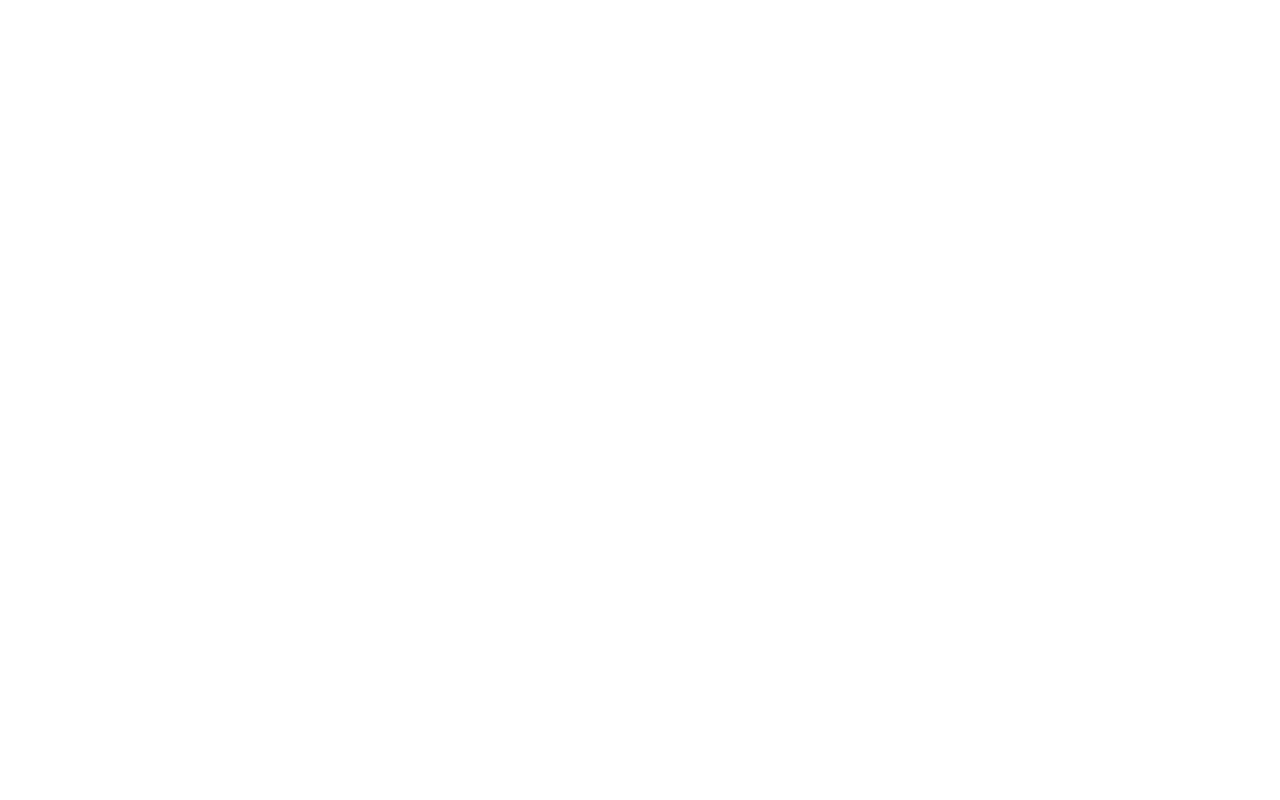
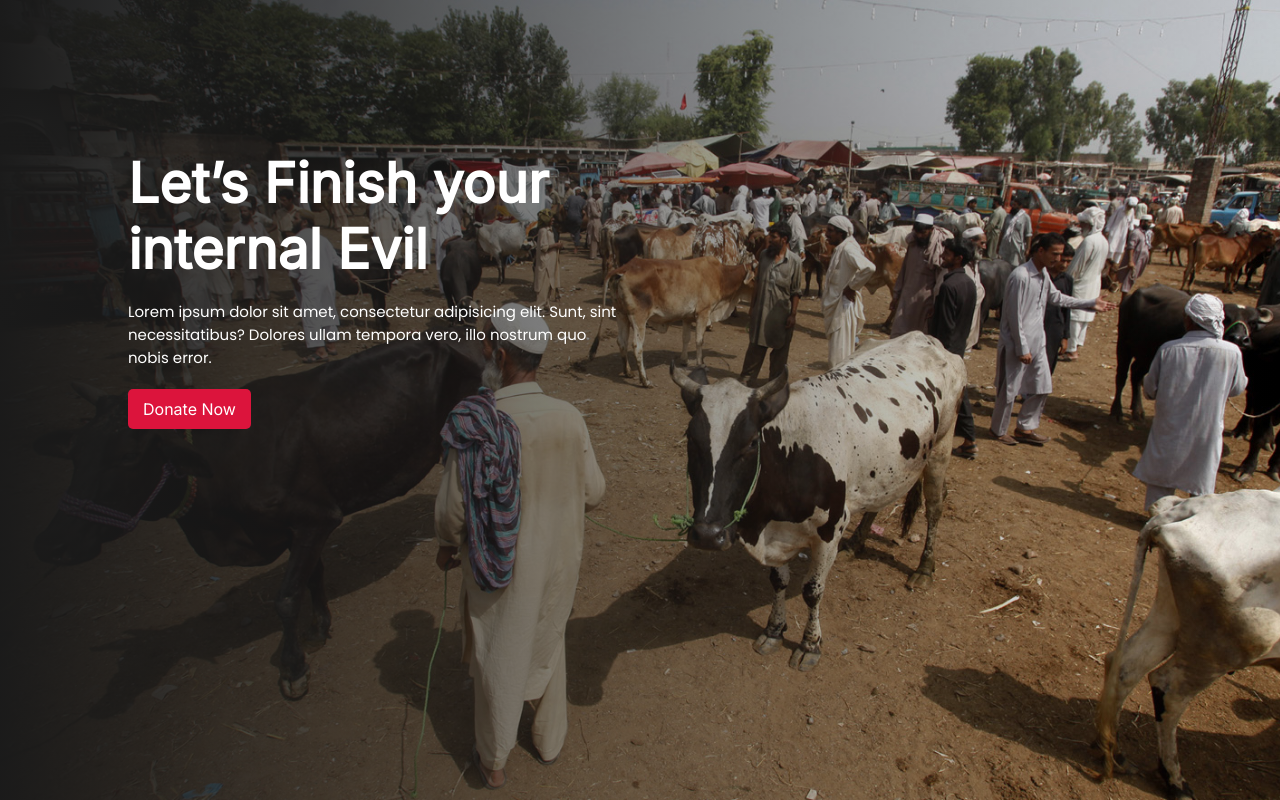
Before and after one commit to MehediAhsan/eid-zakat, a plain HTML site: page index.html in a window 1280 px wide. Drawn offline with Linux system fonts and the light colour scheme.

Commit message:
header added

```diff
--- a/index.html
+++ b/index.html
@@ -5,9 +5,21 @@
     <meta http-equiv="X-UA-Compatible" content="IE=edge">
     <meta name="viewport" content="width=device-width, initial-scale=1.0">
     <title>Eid Zakat</title>
+    <link rel="preconnect" href="https://fonts.googleapis.com">
+    <link rel="preconnect" href="https://fonts.gstatic.com" crossorigin>
+    <link href="https://fonts.googleapis.com/css2?family=Inter&family=Lobster&family=Manrope&family=Montserrat&family=Poppins&family=Roboto&display=swap" rel="stylesheet">
     <link rel="stylesheet" href="style.css">
 </head>
 <body>
-
+    <header>
+        <div class="headercontainer">
+            <div class="headercontent">
+                <h1>Let’s Finish your
+                    internal Evil</h1>
+             <p>Lorem ipsum dolor sit amet, consectetur adipisicing elit. Sunt, sint necessitatibus? Dolores ullam tempora vero, illo nostrum quo nobis error.</p>
+            </div>
+            <a class="link-button" href="http://">Donate Now</a>
+        </div>
+    </header>
 </body>
 </html>
--- a/style.css
+++ b/style.css
@@ -1,4 +1,38 @@
 *{
     margin: 0;
     padding: 0;
+    font-family: 'Inter', sans-serif;
 }
+header{
+    background-repeat: no-repeat;
+    background-image: linear-gradient(90deg, #1A1A1A -0.7%, rgba(26, 26, 26, 0) 100%), url(./img/1278511-976895269.jpg);
+    min-height: 100vh;
+    background-size: cover;
+}
+.headercontainer{
+    width: 80%;
+    margin: 0 auto;
+    padding-top: 150px;
+}
+.headercontent{
+    display: flex;
+    flex-direction: column;
+    gap: 18px;
+    width: 48%;
+    color: white;
+}
+.headercontent h1{
+    font-size: 55px;
+}
+.headercontent p{
+    font-size: 15px;
+    font-family: 'Poppins', sans-serif;
+}
+.link-button{
+    text-decoration: none;
+    background-color: crimson;
+    padding: 10px 15px;
+    border-radius: 5px;
+    line-height: 80px;
+    color: white;
+}
```
Also changed, not shown: img/1278511-976895269.jpg (added).
